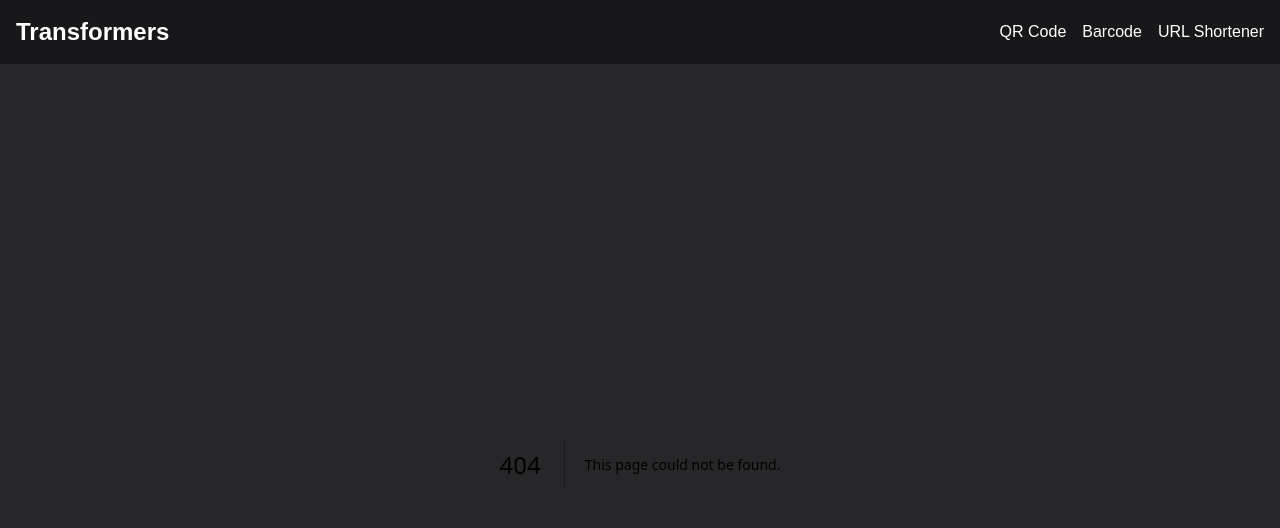
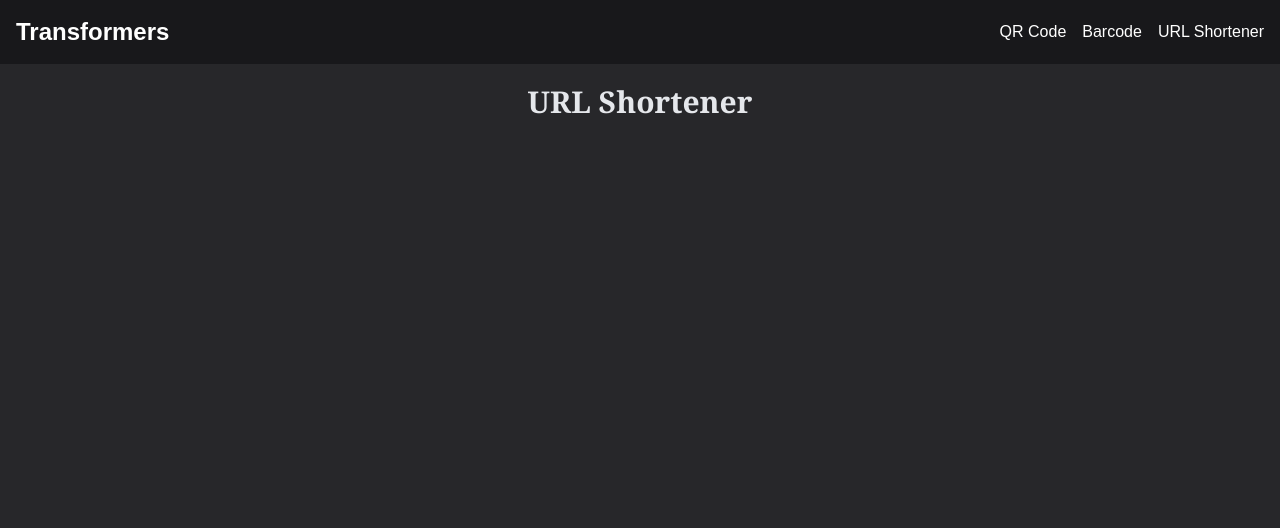
Before and after one commit to sojith29034/toolkit, a Next.js app: page /url-shortener in a window 1280 px wide. Before the commit this address had no page. Shown: the top 528 px of the page. Built offline with nearby package versions, Linux system fonts and the light colour scheme.

Commit message:
shortener init

```diff
--- /dev/null
+++ b/src/app/url-shortener/page.js
@@ -0,0 +1,10 @@
+import '../globals.css';
+
+export default function Shortener() {
+    return (
+      <div className="flex flex-col items-center">
+        <h1 className="text-center text-gray-200 font-serif text-3xl font-bold my-5">URL Shortener</h1>
+        {/* Your QR Code logic here */}
+      </div>
+    );
+  }
```
